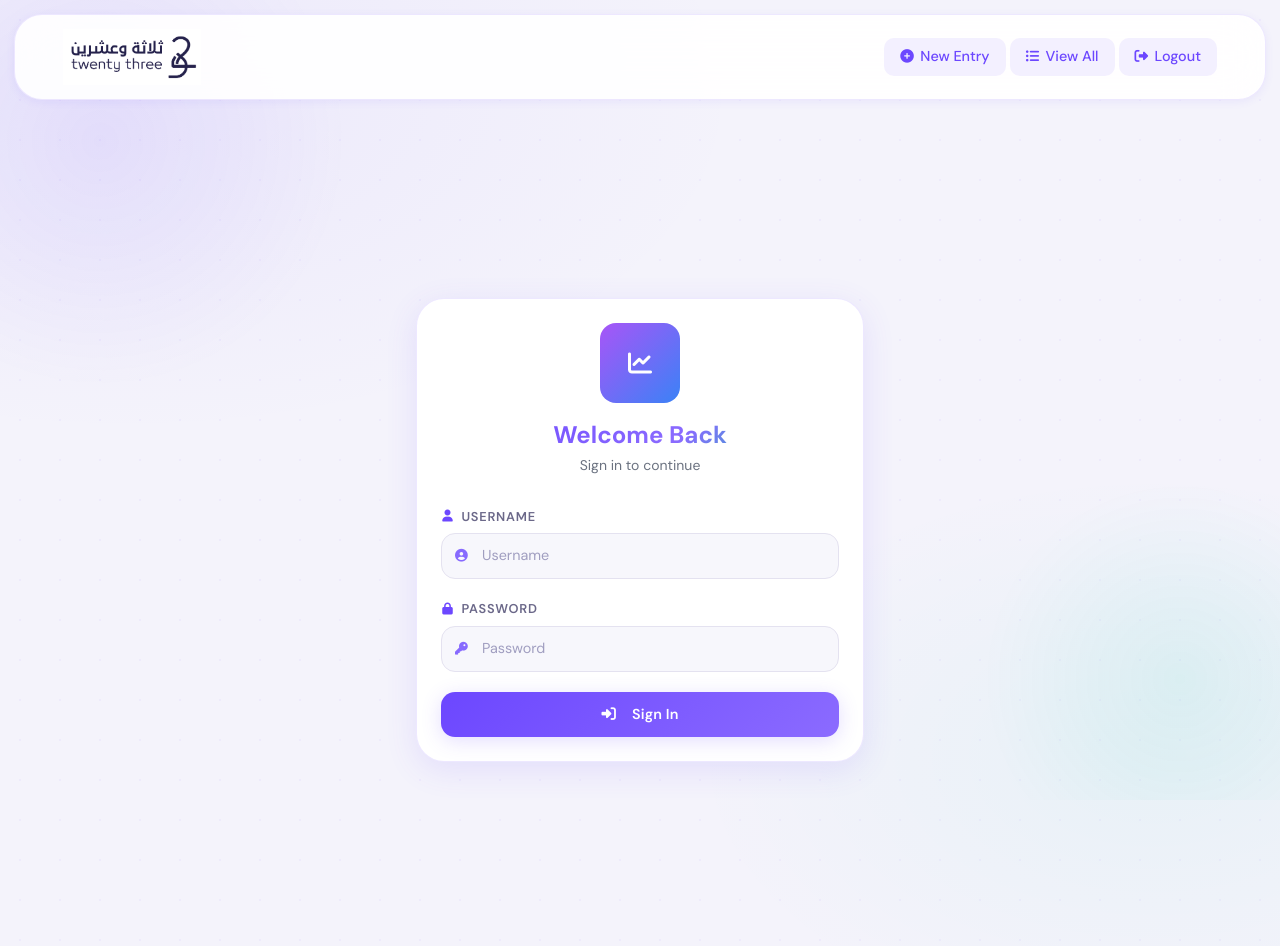
After one commit to rajkumarbk/kpi, a Django app: page /login/ in a window 1280 px wide. The commit adds this page. Run offline with Django 5.2, Linux system fonts and the light colour scheme; some libraries are stand-ins or nearby versions.

Commit message:
user role and login page created

```diff
--- a/core/templates/core/base.html
+++ b/core/templates/core/base.html
@@ -506,14 +506,19 @@
                         <img src="/static/img/23.png" alt="Company Logo" style="max-height:56px;width:auto;max-width:100%;">
                     </div>
                     <div class="flex items-center nav-links-desktop" style="gap:0.25rem;">
+                        {% if user.userprofile.role == 'admin' %}
                         <a href="{% url 'core:dashboard' %}" class="nav-link active">
                             <i class="fas fa-chart-pie"></i>Dashboard
                         </a>
+                            {% endif %}
                         <a href="{% url 'core:add_transaction' %}" class="nav-link active">
                             <i class="fas fa-plus-circle"></i>New Entry
                         </a>
                         <a href="{% url 'core:transaction_list' %}" class="nav-link active">
                             <i class="fas fa-list-ul"></i>View All
+                        </a>
+                        <a href="{% url 'core:logout' %}" class="nav-link active">
+                            <i class="fas fa-sign-out-alt"></i>Logout
                         </a>
                     </div>
                     <button class="nav-hamburger" id="nav-toggle" aria-label="Menu">
@@ -525,6 +530,7 @@
                     <a href="{% url 'core:dashboard' %}" class="nav-link active"><i class="fas fa-chart-pie"></i>Dashboard</a>
                     <a href="{% url 'core:add_transaction' %}" class="nav-link active"><i class="fas fa-plus-circle"></i>New Entry</a>
                     <a href="{% url 'core:transaction_list' %}" class="nav-link active"><i class="fas fa-list-ul"></i>View All</a>
+                    <a href="{% url 'core:logout' %}" class="nav-link active"><i class="fas fa-sign-out-alt"></i>Logout</a>
                 </div>
             </div>
         </nav>
--- a/core/templates/core/transaction_form.html
+++ b/core/templates/core/transaction_form.html
@@ -6,10 +6,12 @@
 {% block content %}
 <style>
     /* ─── Form Page Specifics ─── */
+    @media (min-width: 1024px) {
     .form-page-wrap {
-        max-width: 900px;
-        margin: 0 auto;
+        max-width: 100%;
+        padding: 0 2rem;
     }
+}
 
     .form-hero {
         display: flex;
--- a/core/templates/core/transaction_list.html
+++ b/core/templates/core/transaction_list.html
@@ -196,12 +196,18 @@
     <div class="field-label"><i class="fas fa-store-alt"></i>Branch</div>
     <div class="field-icon-wrap">
         <i class="field-icon fas fa-store-alt"></i>
+        {% if request.user.userprofile.role == 'admin' %}
             <select name="branch" class="form-input" id="filter-branch">
                 <option value="">All Branches</option>
                 {% for branch in branches %}
                     <option value="{{ branch.id }}" {% if request.GET.branch == branch.id|stringformat:"s" %}selected{% endif %}>{{ branch }}</option>
                 {% endfor %}
             </select>
+        {% else %}
+            <select name="branch" class="form-input" id="filter-branch" disabled style="background:#f3f4f6; cursor:not-allowed;">
+                <option value="{{ request.user.userprofile.branch.id }}" selected>{{ request.user.userprofile.branch }}</option>
+            </select>
+        {% endif %}
     </div>
 </div>
 
--- /dev/null
+++ b/core/templates/registration/login.html
@@ -0,0 +1,47 @@
+{% extends 'core/base.html' %}
+{% load widget_tweaks %}
+{% load static %}
+{% block title %}Login{% endblock %}
+{% block content %}
+<div class="min-h-screen flex items-center justify-center">
+    <div class="glass-card w-full max-w-md p-8" data-aos="fade-up">
+        <div class="text-center mb-8">
+            <div class="w-20 h-20 bg-gradient-to-br from-purple-500 to-blue-500 rounded-2xl flex items-center justify-center mx-auto mb-4">
+                <i class="fas fa-chart-line text-white text-2xl"></i>
+            </div>
+            <h2 class="text-2xl font-bold gradient-text">Welcome Back</h2>
+            <p class="text-gray-500 text-sm mt-1">Sign in to continue</p>
+        </div>
+
+        <form method="post" class="space-y-6">
+    {% csrf_token %}
+
+    <div class="field-group">
+        <div class="field-label"><i class="fas fa-user"></i>Username</div>
+        <div class="field-icon-wrap">
+            <i class="field-icon fas fa-user-circle"></i>
+            <input type="text" name="username" class="form-input" placeholder="Username" required>
+        </div>
+    </div>
+
+    <div class="field-group">
+        <div class="field-label"><i class="fas fa-lock"></i>Password</div>
+        <div class="field-icon-wrap">
+            <i class="field-icon fas fa-key"></i>
+            <input type="password" name="password" class="form-input" placeholder="Password" required>
+        </div>
+    </div>
+
+    {% if error %}
+    <div class="bg-red-50 border border-red-200 text-red-600 px-4 py-3 rounded-lg text-sm">
+        <i class="fas fa-exclamation-circle mr-2"></i>{{ error }}
+    </div>
+    {% endif %}
+
+    <button type="submit" class="btn-primary w-full justify-center py-3">
+        <i class="fas fa-sign-in-alt mr-2"></i> Sign In
+    </button>
+</form>
+    </div>
+</div>
+{% endblock %}
--- a/core/urls.py
+++ b/core/urls.py
@@ -4,6 +4,8 @@ from . import views
 app_name = 'core'
 
 urlpatterns = [
+    path('login/', views.login_view, name='login'),
+    path('logout/', views.logout_view, name='logout'),
     path('', views.dashboard, name='dashboard'),
     path('add/', views.create_transaction, name='add_transaction'),
     path('list/', views.transaction_list, name='transaction_list'),
--- a/core/views.py
+++ b/core/views.py
@@ -1,6 +1,7 @@
 from django.shortcuts import render, redirect, get_object_or_404
 from django.contrib import messages
-from .forms import TransactionForm
+from django import forms
+from .forms import TransactionForm, LoginForm
 from .models import Transaction, VehicleModel, Branch, CustomerTypeMaster
 from django.http import JsonResponse
 from django.db.models import Count, Q, Sum, Avg
@@ -8,24 +9,76 @@ from django.utils import timezone
 import json
 from django.core.paginator import Paginator
 from datetime import timedelta, datetime
+from django.contrib.auth import login, logout, authenticate
+from django.contrib.auth.decorators import login_required, user_passes_test
+from django.contrib.auth.forms import UserCreationForm
 
+from django.contrib.auth.decorators import user_passes_test
+
+def check_admin(user):
+    return user.is_authenticated and hasattr(user, 'userprofile') and user.userprofile.role == 'admin'
+
+def admin_required(view_func):
+    decorated_view = user_passes_test(check_admin, login_url='core:login')(view_func)
+    return decorated_view
+
+def login_view(request):
+    if request.user.is_authenticated:
+        try:
+            if request.user.userprofile.role == 'admin':
+                return redirect('core:dashboard')
+            else:
+                return redirect('core:add_transaction')
+        except:
+            return redirect('core:add_transaction')
+
+    error = None
+    if request.method == 'POST':
+        username = request.POST.get('username')
+        password = request.POST.get('password')
+        user = authenticate(request, username=username, password=password)
+
+        if user is not None:
+            login(request, user)
+            try:
+                if user.userprofile.role == 'admin':
+                    return redirect('core:dashboard')
+                else:
+                    return redirect('core:add_transaction')
+            except:
+                return redirect('core:add_transaction')
+        else:
+            error = "Invalid username or password"
+
+    return render(request, 'registration/login.html', {'error': error})
+
+def logout_view(request):
+    logout(request)
+    return redirect('core:login')
+
+@login_required
 def create_transaction(request):
     if request.method == 'POST':
         form = TransactionForm(request.POST, request.FILES)
         if form.is_valid():
-            form.save()
+            transaction = form.save(commit=False)
+            # Auto-set branch for non-admin users
+            if request.user.userprofile.role != 'admin':
+                transaction.branch = request.user.userprofile.branch
+            transaction.save()
             messages.success(request, 'Transaction recorded successfully!')
-            return redirect('core:dashboard')
+            return redirect('core:transaction_list')
     else:
         form = TransactionForm()
+        # Hide branch field for non-admin users
+        if request.user.userprofile.role != 'admin':
+            form.fields['branch'].widget = forms.HiddenInput()
+            form.fields['branch'].initial = request.user.userprofile.branch
+
     return render(request, 'core/transaction_form.html', {'form': form})
 
-def load_models(request):
-    """AJAX endpoint to get models for selected brand"""
-    brand_id = request.GET.get('brand')
-    models = VehicleModel.objects.filter(brand_id=brand_id).order_by('name')
-    return JsonResponse(list(models.values('id', 'name')), safe=False)
-
+@admin_required
+@login_required
 def dashboard(request):
     # Overall stats
     total = Transaction.objects.count()
@@ -66,8 +119,18 @@ def dashboard(request):
     }
     return render(request, 'core/dashboard.html', context)
 
+def load_models(request):
+    brand_id = request.GET.get('brand')
+    models = VehicleModel.objects.filter(brand_id=brand_id).order_by('name')
+    return JsonResponse(list(models.values('id', 'name')), safe=False)
+
+@login_required
 def transaction_list(request):
-    transactions = Transaction.objects.all().order_by('-created_at')
+    if request.user.userprofile.role == 'admin':
+        transactions = Transaction.objects.all()
+    else:
+        transactions = Transaction.objects.filter(branch=request.user.userprofile.branch)
+
 
     # Apply filters
     branch = request.GET.get('branch')
@@ -76,7 +139,7 @@ def transaction_list(request):
     date_from = request.GET.get('date_from')
     date_to = request.GET.get('date_to')
 
-    if branch:
+    if branch and request.user.userprofile.role == 'admin':
         transactions = transactions.filter(branch_id=branch)
     if customer_type:
         transactions = transactions.filter(customer_type_id=customer_type)
@@ -86,6 +149,8 @@ def transaction_list(request):
         transactions = transactions.filter(created_at__date__gte=date_from)
     if date_to:
         transactions = transactions.filter(created_at__date__lte=date_to)
+
+    transactions = transactions.order_by('-created_at')
 
     # Calculate stats
     total_count = transactions.count()
@@ -113,10 +178,13 @@ def transaction_list(request):
     }
     return render(request, 'core/transaction_list.html', context)
 
+@login_required
 def transaction_detail(request, pk):
     transaction = get_object_or_404(Transaction, pk=pk)
     return render(request, 'core/transaction_detail.html', {'transaction': transaction})
 
+@login_required
+@admin_required
 def dashboard(request):
     # Date range logic
     date_range = request.GET.get('date_range', 'this_month')
--- a/kpi_system/settings.py
+++ b/kpi_system/settings.py
@@ -25,7 +25,7 @@ SECRET_KEY = 'django-insecure-ormb$&2u18mbiv*rx8h!)7khoamj_e@f@cleg=cqj_+ao5ak%*
 # SECURITY WARNING: don't run with debug turned on in production!
 DEBUG = True
 
-ALLOWED_HOSTS = ['192.168.100.254']
+ALLOWED_HOSTS = ['192.168.3.10']
 
 
 # Application definition
@@ -132,3 +132,6 @@ SELECT2_I18N_PATH = 'https://cdn.jsdelivr.net/npm/select2@4.1.0-rc.0/dist/js/i18
 # https://docs.djangoproject.com/en/5.2/ref/settings/#default-auto-field
 
 DEFAULT_AUTO_FIELD = 'django.db.models.BigAutoField'
+LOGIN_URL = '/login/'
+LOGIN_REDIRECT_URL = '/'
+LOGOUT_REDIRECT_URL = '/login/'
```
Also changed, not shown: core/admin.py (+23 -0 lines), core/forms.py (+10 -0 lines), core/models.py (+12 -0 lines), core/migrations/0005_userprofile.py (added), core/migrations/0006_userprofile_branch.py (added), db.sqlite3. Lines whose indentation alone changed are shown as unchanged.
